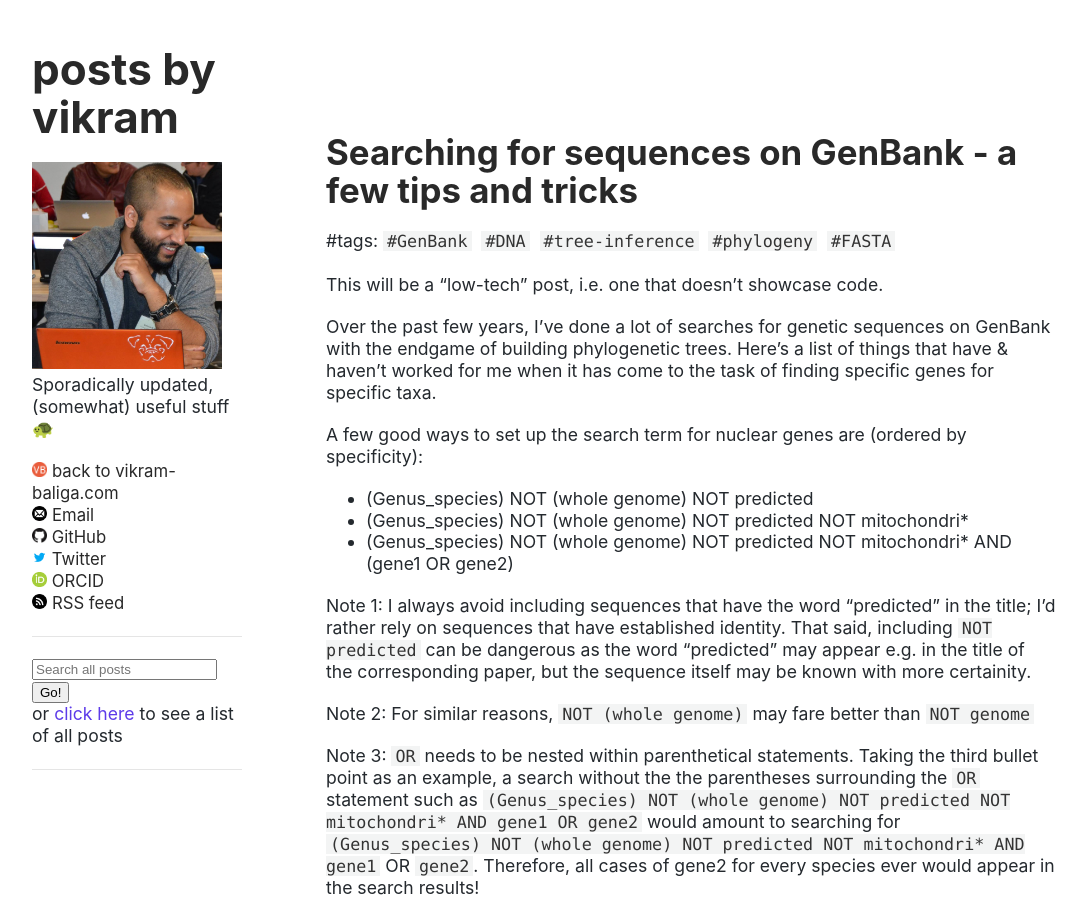
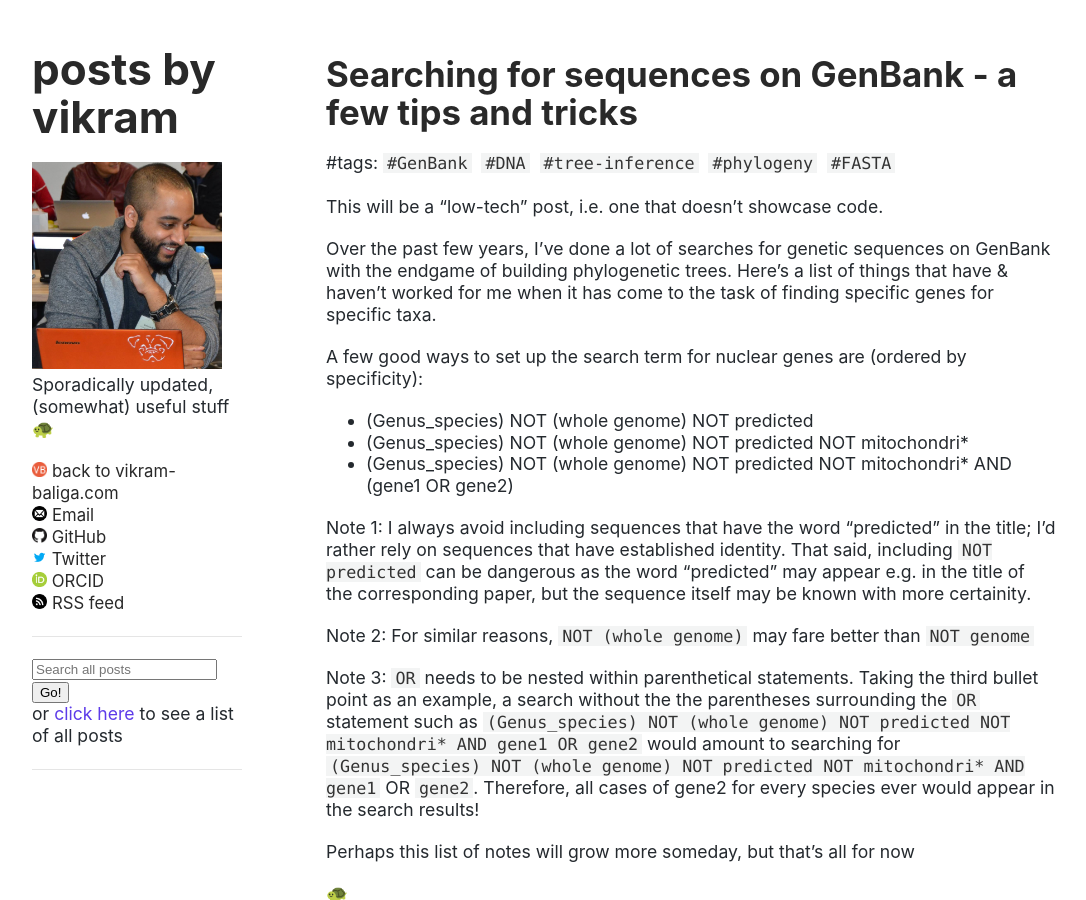
Before and after one commit to vbaliga/vbaliga.github.io, a Jekyll site: the page built from index.html, in a window 1280 px wide and 900 px high. Shown: the whole window, without its empty margins (96-1182 px from the left). Built offline with Jekyll 4.4.1, drawn with Linux system fonts in a browser that asks for light colours; a script that is not in the unit is left out; comment, search, counter and statistics services are not loaded.

Commit message:
reduce section margin-top to 10px

```diff
--- a/_layouts/default.html
+++ b/_layouts/default.html
@@ -50,7 +50,7 @@
 
       </header>
 
-      <section style="margin-top: 88px;">
+      <section style="margin-top: 10px;">
 
       {{ content }}
 
```
